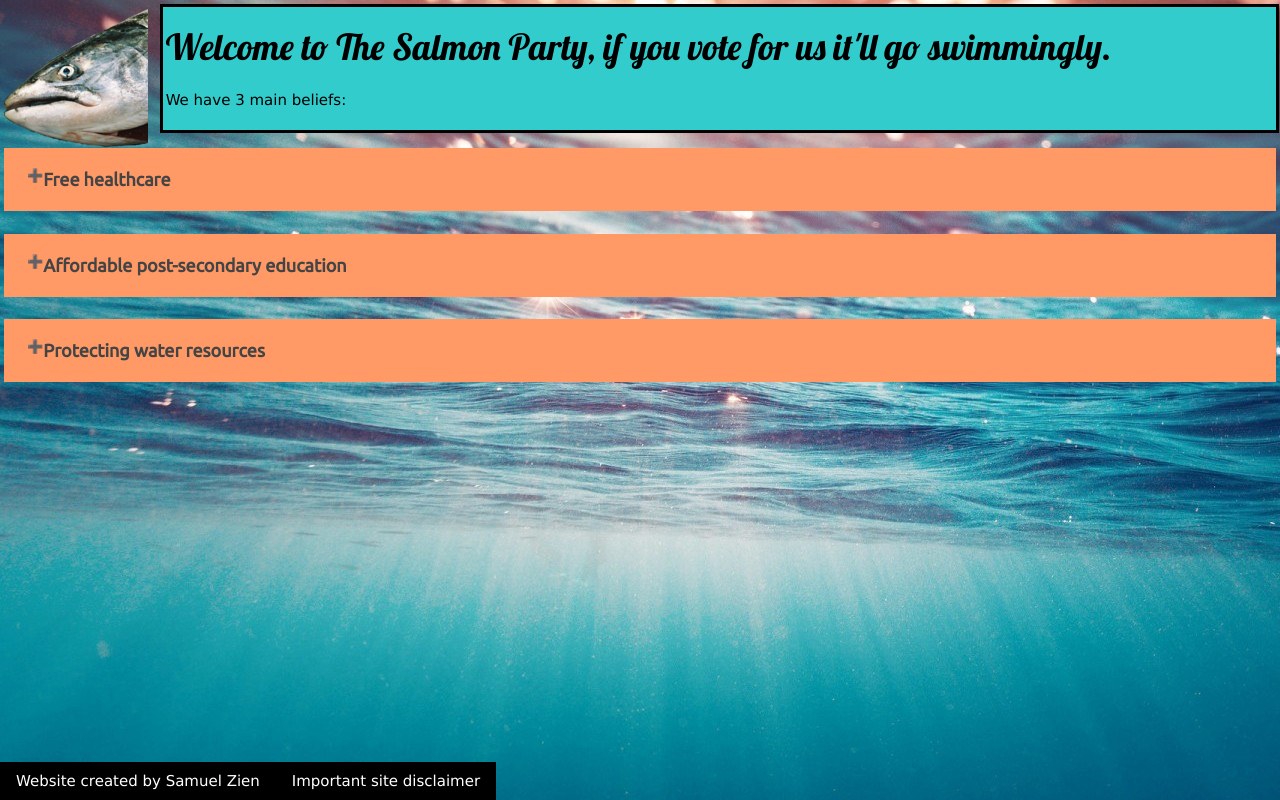
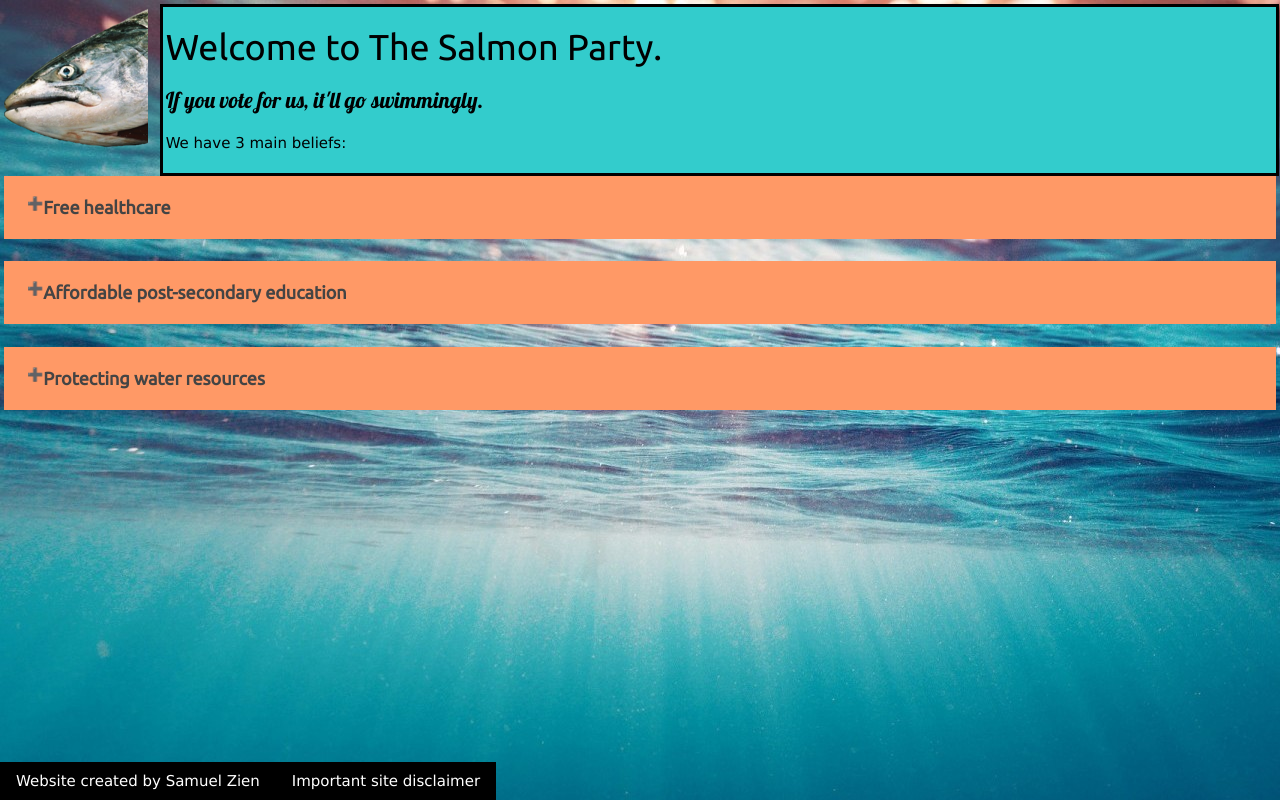
Before and after one commit to salmonparty/salmonparty.github.io, a plain HTML site: page index.html in a window 1280 px wide. Drawn offline with nearby package versions, Linux system fonts and the light colour scheme.

Commit message:
Add files via upload

```diff
--- a/index.html
+++ b/index.html
@@ -52,7 +52,8 @@
   <body class="index">
      <img src="./favicon-144.png" alt="*fish noises*" style="float: left; position: relative">
     <div id="introduction" class="boxed" style="background:#3CC; border: solid; padding:3px; position: relative; width:88%; float: right;">
-    <h1 class="lobster" style="font-family: 'Lobster',cursive, sans-serif; ">Welcome to The Salmon Party, if you vote for us it'll go swimmingly.</h1>
+    <h1 style="font-family: 'Ubuntu', sans-serif;">Welcome to The Salmon Party.</h1>
+<h1 style="font-family: 'Lobster',cursive, sans-serif; font-size: 22px;">If you vote for us, it'll go swimmingly.</h1>
 <p>We have 3 main beliefs:</p>
 </div>
 <br/>
```
